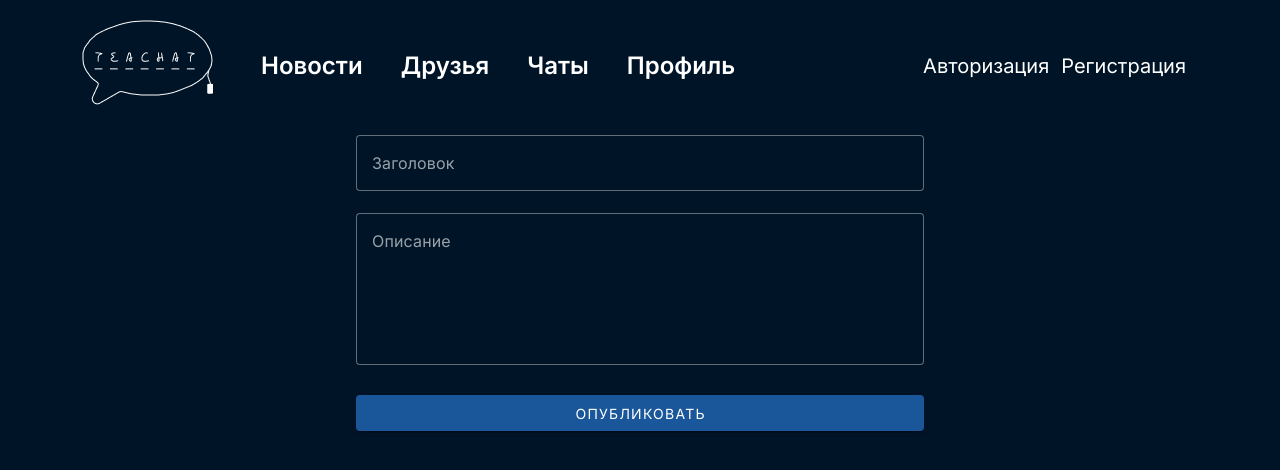
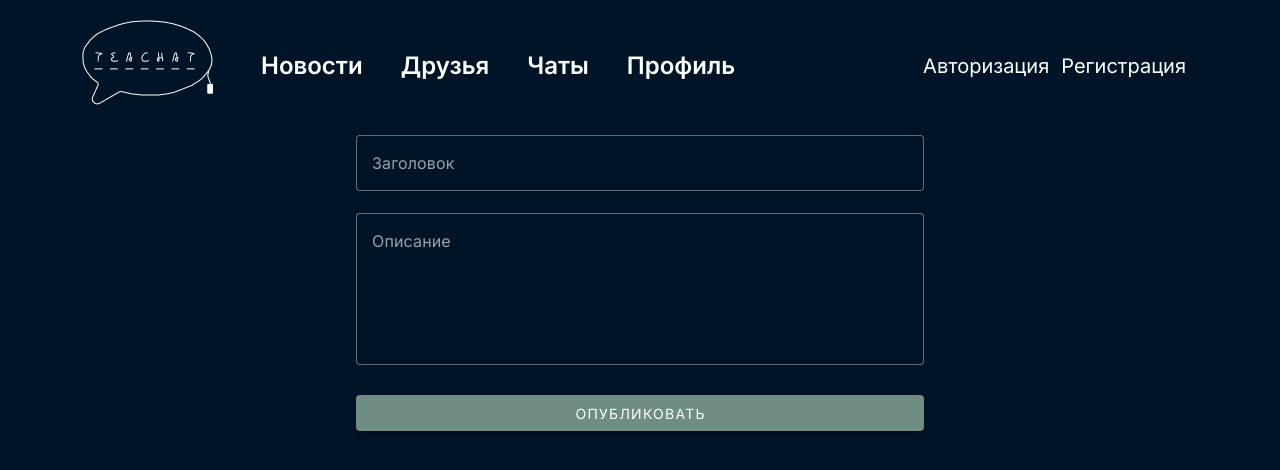
Before and after one commit to radoslavnaya-coder/up03-4, a Vue app: page /addpost in a window 1280 px wide. Shown: the top 470 px of the page. Built offline with nearby package versions, Linux system fonts and the light colour scheme.

Commit message:
adaptive addPost

```diff
--- a/src/components/post/AddPost.vue
+++ b/src/components/post/AddPost.vue
@@ -1,5 +1,5 @@
 <template>
-  <v-sheet width="600" class="mx-auto" color="#001427">
+  <v-sheet width="600" class="mx-auto add__sheet" color="#001427">
     <v-container fast-fail @submit.prevent>
 <!--      <v-file-input-->
 <!--          label="Выбрать фото"-->
@@ -20,7 +20,7 @@
           variant="outlined"
       ></v-textarea>
       <span class="d-block mb-4 text-danger" v-if="errors?.description">{{ errors.description[0] }}</span>
-      <v-btn @click="addPost" block class="mt-2" color="#1a579a">Опубликовать</v-btn>
+      <v-btn @click="addPost" block class="mt-2" color="#708D81">Опубликовать</v-btn>
     </v-container>
   </v-sheet>
 </template>
@@ -53,3 +53,11 @@ const addPost = () => {
       })
 }
 </script>
+<style scoped>
+@media (max-device-width: 480px) {
+  .add__sheet{
+    width: 300px !important;
+
+  }
+}
+</style>
```
